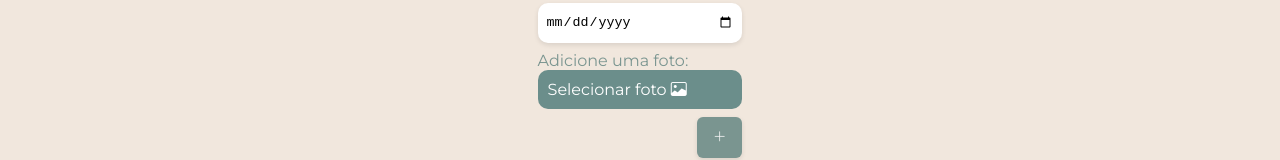
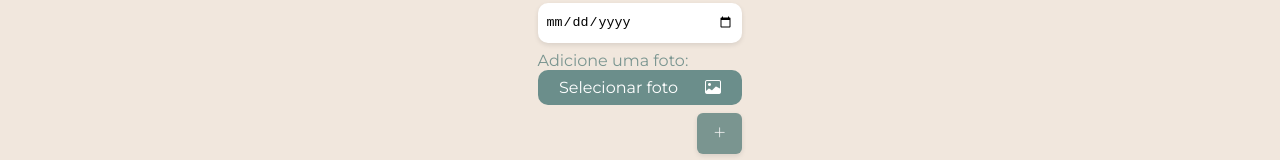
Before and after one commit to gbmao/Controle-animal, a Vue app in the folder frontend/: page /adicionar in a window 1280 px wide. Shown: the part 197-357 px from the top of the page. Built offline with nearby package versions, Linux system fonts and the light colour scheme; no server answers; a web font is replaced by a local one.

Commit message:
Change button do add pics

```diff
--- a/frontend/src/style.css
+++ b/frontend/src/style.css
@@ -282,14 +282,13 @@ main {
 .file-label {
     display: flex;
     flex-direction: row;
-    justify-content: space-between;
+    justify-content: space-around;
     align-items: center;
     background-color: #6b8e8b;
     color: white;
     border-radius: 10px;
-    padding: 10px;
+    padding: 8px;
     cursor: pointer;
-    display: inline-block;
     transition: 0.2s;
 }
 
```
